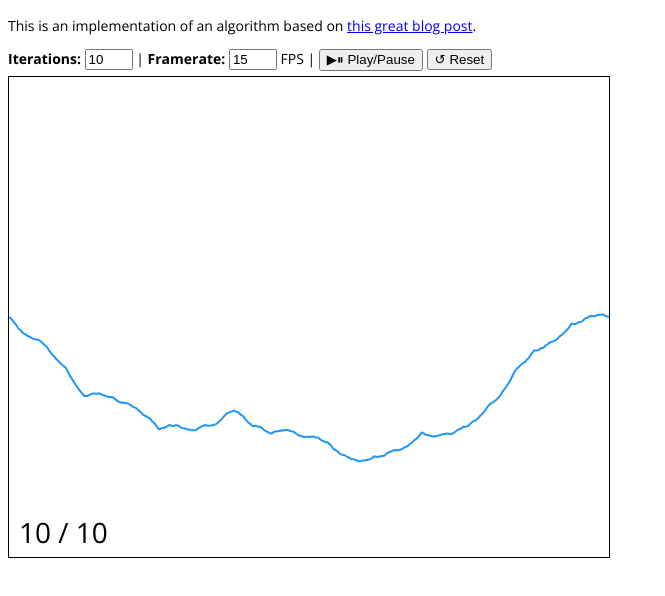
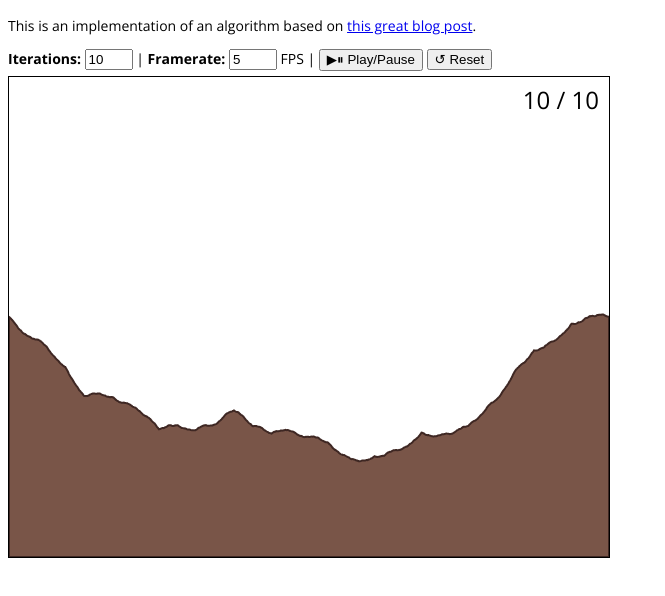
Before and after one commit to sunjay/landscapes, a website built with webpack: page index.html in a window 1280 px wide. Shown: the part 60-656 px from the top of the page, without its empty margins (0-665 px from the left). Built offline with nearby package versions, Linux system fonts and the light colour scheme.

Commit message:
Tweaking default parameters and rendering

```diff
--- a/index.html
+++ b/index.html
@@ -12,10 +12,10 @@
 
   <form>
     <label>Iterations:</label>
-    <input id="iterations" type="number" value="10" min="1" max="12" step="1" />
+    <input id="iterations" type="number" value="10" min="1" max="15" step="1" />
     |
     <label>Framerate:</label>
-    <input id="fps" type="number" value="15" min="1" step="1" />
+    <input id="fps" type="number" value="5" min="1" step="1" />
     FPS
     |
     <button id="play" type="button">&#9654;&#9208; Play/Pause</button>
--- a/src/renderer.js
+++ b/src/renderer.js
@@ -9,26 +9,33 @@ export function renderPath(ctx, width, height, path) {
   const yCoord = (v) => v * yaxis.factor + yaxis.ref;
 
   ctx.lineWidth = 2;
-  ctx.strokeStyle = '#2196f3';
+  ctx.strokeStyle = '#3e2723';
+  ctx.fillStyle = '#795548';
 
   const step = width / (path.length - 1);
-  drawPath(ctx, path.map((y, i) => ({x: xCoord(step * i), y: yCoord(y)})));
+  const coords = path.map((y, i) => ({x: xCoord(step * i), y: yCoord(y)}));
+  drawPath(ctx, coords, width, height);
 }
 
 export function renderProgress(ctx, width, height, completed, total) {
-  const size = 28;
+  const size = 24;
   const padding = 10;
   ctx.font = `${size}px "Open Sans"`;
-  ctx.fillText(`${completed} / ${total}`, padding, height - size/2);
+  ctx.textAlign = 'end';
+  ctx.fillStyle = 'black';
+  ctx.fillText(`${completed} / ${total}`, width - padding, padding * 2 + size/2);
 }
 
-function drawPath(ctx, coordinates) {
+function drawPath(ctx, coordinates, width, height) {
   ctx.beginPath();
-  ctx.moveTo(coordinates[0].x, coordinates[0].y);
+  ctx.moveTo(0, height);
 
-  for (const {x, y} of coordinates.slice(1)) {
+  for (const {x, y} of coordinates) {
     ctx.lineTo(x, y);
   }
 
+  ctx.lineTo(width, height);
+  ctx.lineTo(0, height);
+  ctx.fill();
   ctx.stroke();
 }
```
